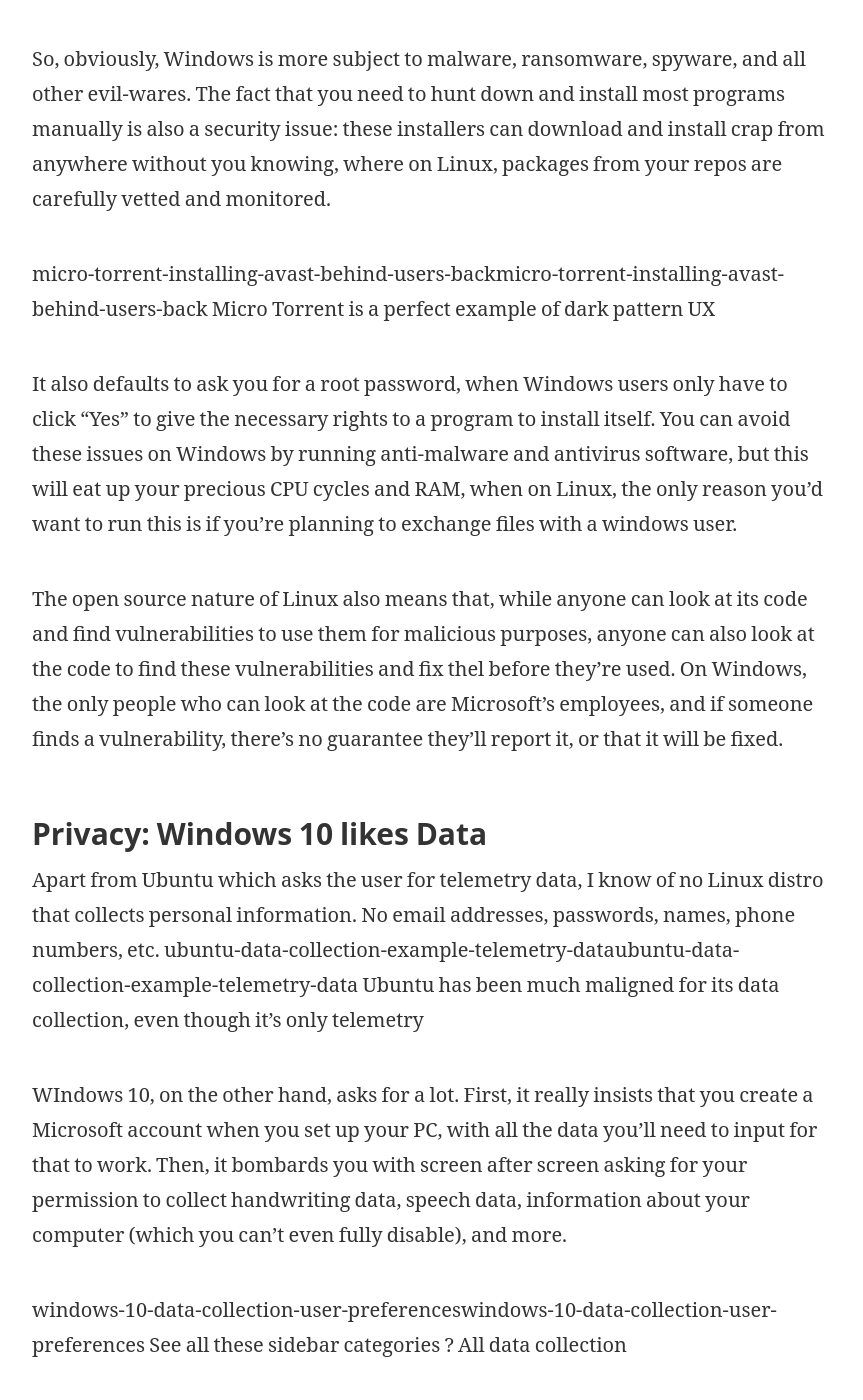
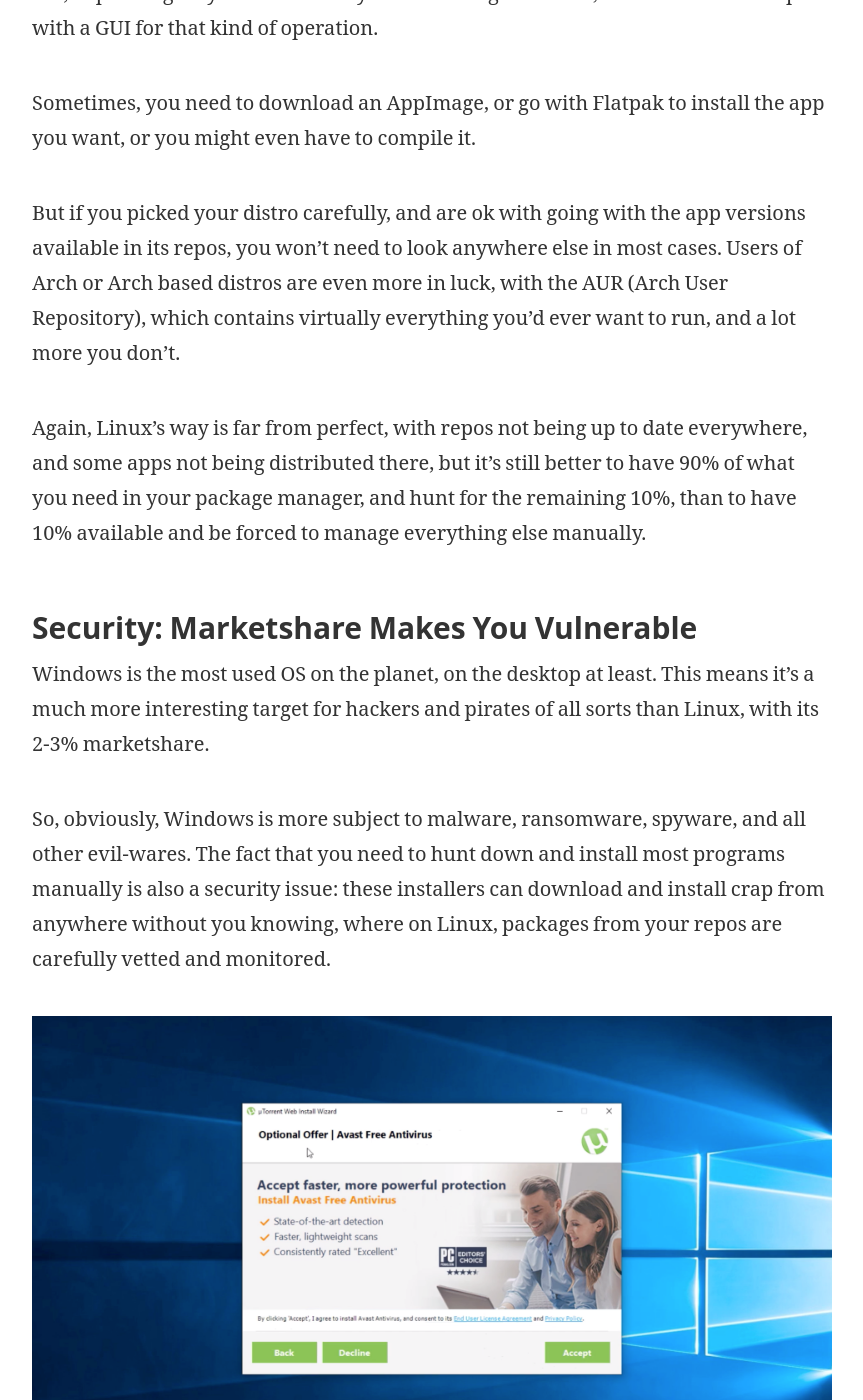
Before and after one commit to TheLinuxEXP/TheLinuxEXP.github.io, a Jekyll site: the page built from _posts/2019-09-02-8-areas-where-linux-is-better-than-windows.md, in a window 1280 px wide and 1400 px high, scrolled down 4296 px. Shown: the whole window, without its empty margins (208-1071 px from the left). Built offline with Jekyll 4.4.1, drawn with Linux system fonts in a browser that asks for light colours; our own code applies the rules of GitHub Pages for plain Markdown files; some of the changed text lies outside the part shown.

Commit message:
Finished first article

```diff
--- a/_posts/2019-09-02-8-areas-where-linux-is-better-than-windows.md
+++ b/_posts/2019-09-02-8-areas-where-linux-is-better-than-windows.md
@@ -29,8 +29,7 @@
 
 On Windows, even if app updates are managed through the Windows Store, this marketplace is still pretty understocked, and you'll probably have to install stuff from the internet with a regular installer. This makes updating these apps more of a pain, since each app can have its own update mechanism, or none at all.
 
-windows-update-and-windows-store-updating-appswindows-update-and-windows-store-updating-apps
-Two places and two very bland interfaces
+![Windows Store](/images/posts/8-areas/windows-store.png)
 
 Some angry comment suggested I willfully ignored Chocolatey, a package manager for Windows of sorts, but let's be honest: how many "regular" users know about this thing, and will be willing to go through its obscure installation instructions to get it running ?
 
@@ -40,9 +39,7 @@
 
 It might seem redundant, but it's not. On Windows, you can manage your apps from one place, if you decide to only install apps from the store. That means you'll miss out on most of the great Windows programs available out there, and most people won't do that. So you still have to search for a program online, download its installer, run it, etc...
 
-windows-store-scrolled-showing-spotify-and-netflixwindows-store-scrolled-showing-spotify-and-netflix
-The store does look ok, but its contents are subpar
-
+![Store](/images/posts/8-areas/store.png)
 
 Again, you could use Chocolatey, and if you're stuck on Windows, I recommend you do so, but this is not something most users are aware of.
 
@@ -60,8 +57,7 @@
 
 So, obviously, Windows is more subject to malware, ransomware, spyware, and all other evil-wares. The fact that you need to hunt down and install most programs manually is also a security issue: these installers can download and install crap from anywhere without you knowing, where on Linux, packages from your repos are carefully vetted and monitored.
 
-micro-torrent-installing-avast-behind-users-backmicro-torrent-installing-avast-behind-users-back
-Micro Torrent is a perfect example of dark pattern UX
+![Micro Torrent](/images/posts/8-areas/microtorrent.png)
 
 It also defaults to ask you for a root password, when Windows users only have to click "Yes" to give the necessary rights to a program to install itself. You can avoid these issues on Windows by running anti-malware and antivirus software, but this will eat up your precious CPU cycles and RAM, when on Linux, the only reason you'd want to run this is if you're planning to exchange files with a windows user.
 
@@ -70,13 +66,12 @@
 ## Privacy: Windows 10 likes Data
 
 Apart from Ubuntu which asks the user for telemetry data, I know of no Linux distro that collects personal information. No email addresses, passwords, names, phone numbers, etc.
-ubuntu-data-collection-example-telemetry-dataubuntu-data-collection-example-telemetry-data
-Ubuntu has been much maligned for its data collection, even though it's only telemetry
+
+![Ubuntu Data Collection](/images/posts/8-areas/ubuntudata.png)
 
 WIndows 10, on the other hand, asks for a lot. First, it really insists that you create a Microsoft account when you set up your PC, with all the data you'll need to input for that to work. Then, it bombards you with screen after screen asking for your permission to collect handwriting data, speech data, information about your computer (which you can't even fully disable), and more.
 
-windows-10-data-collection-user-preferenceswindows-10-data-collection-user-preferences
-See all these sidebar categories ? All data collection
+![Windows 10 Data Collection](/images/posts/8-areas/windowsdata.png)
 
 At least, you're informed it's taking place, and you can disable most (but not all) of it, but these things are all checked by default, and an unwary user will then transmit a bunch of stuff to Microsoft every time they use their computer.
 
@@ -94,8 +89,7 @@
 
 Most, if not all Linux distros can be tweaked. The global theme, the icons, the fonts, the extensions, even the desktop environments can be changed a lot. You can set up your computer any way you want it, to suit any workflow.
 
-Windows-10-customization-colors-dark-themeWindows-10-customization-colors-dark-theme
-Customization is not Windows' strong suit. And yes, this copy running in a VM is not activated.
+![Windows 10 Customization](/images/posts/8-areas/colorchoice.png)
 
 On Windows, you can move the taskbar around, and set a dark theme, or select an accent color. Don't like the icons, the fonts, or the fact that the taskbar hasn't substantially evolved in the last 20 years ? Too bad. You might want to install other programs, third party stuff to add more functionnality, but that comes with its own set of problems, namely possible breakage with updates, imperfect workflow integration, and duplicate features.
 
@@ -107,14 +101,15 @@
 
 On Windows 10, you have many, many different app styles. You have the apps that look like they were migrated straight from Windows 98, with menubars, older icons, and table view everywhere. The disk manager or Notepad are prime examples. You then have WIndows 7 style apps, like the file manager, with a ribbon interface, a newer, 3D, glossy set of icons. And you have Windows 8 / Windows 10 style apps, mostly referred to as UWP apps, with burger menus, pivot tabs, and a semi transparent user interface designed as an hybrid between touch and mouse input.
 
-windows-10-file-explorer-microsoft-edge-control-panel-settingswindows-10-file-explorer-microsoft-edge-control-panel-settings
-Not one of these apps looks or feel like the other, and yet they all ship with Windows 10 by default.
+![Windows 10 Incoherences](/images/posts/8-areas/incoherence.png)
 
 These styles don't mesh. At all. You end up having to re-learn everything every time you're faced with an app you never used before. Microsoft is working on this, bringing updated versions of its apps with the "fluent" design language, but it's still not there yet.
 
 On Linux, you can get to the same point, if you mix and match apps from different desktop environments. KDE apps don't look like GNOME apps, that's true, and elementary apps, while not that different from GNOME apps design-wise, are still not totally conforming to the same UI conventions.
 
 If you stick to a specific DE's apps, though, you get consistency. More consistency than on any other platform, in fact, Mac OS X included.
+
+<p align="center"><iframe width="840" height="472" src="https://www.youtube.com/embed/CJyzR-deHtM" frameborder="0" allow="accelerometer; autoplay; encrypted-media; gyroscope; picture-in-picture" allowfullscreen></iframe></p>
 
 Apps looks and behave the same, and generally are easy to pick up (apart from some more technical and advanced applications, like big photo managers, video editing software, etc.).
 
@@ -126,8 +121,7 @@
 
 Most users booting up a Windows machine will get a horrfying experience, not because of Windows, but because of manufacturers. They tend to add a whole software "suite" or bloatware and crapware, like DVD creation software, Control Centers, Photo Managers, AntiVirus software, and other terrible stuff.
 
-windows-10-start-menu-ads-candy-crush-saga-soda-saga-solitairewindows-10-start-menu-ads-candy-crush-saga-soda-saga-solitaire
-And that's ignoring the horrible adware shipping in your default Start Menu. Yep, in the main menu.
+![Windows 10 Ads Menu](/images/posts/8-areas/menuads.png)
 
 You often can spend hours uninstalling these, since Windows blocks you from uninstalling more than one non-UWP app at a time. Some of these programs are even very hard to uninstall, requiring multiple reboots and leaving files everywhere.
 
```
Also changed, not shown: images/posts/8-areas/colorchoice.png (added), images/posts/8-areas/incoherence.png (added), images/posts/8-areas/menuads.png (added), images/posts/8-areas/microtorrent.png (added), images/posts/8-areas/store.png (added), images/posts/8-areas/ubuntudata.png (added), images/posts/8-areas/windows-store.png (added), images/posts/8-areas/windowsdata.png (added).
